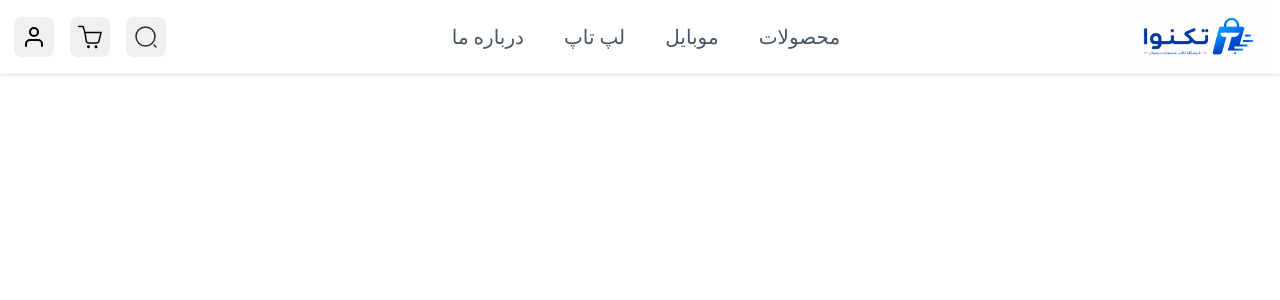
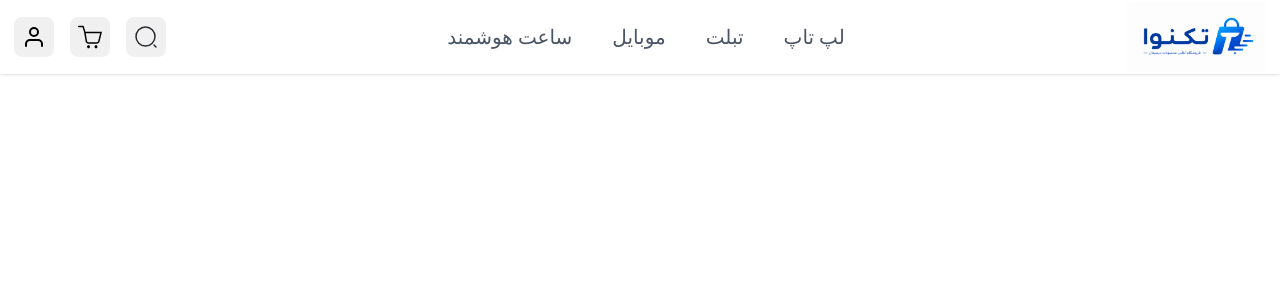
Before and after one commit to SalehSeyedmahdi/technova-store, a Next.js app: page / in a window 1280 px wide. Shown: the top 300 px of the page. Built offline with nearby package versions, Linux system fonts and the light colour scheme.

Commit message:
feat: fix title of products

```diff
--- a/src/layout/header/header.tsx
+++ b/src/layout/header/header.tsx
@@ -18,16 +18,16 @@ export default function Header() {
 			</div>
 			<ol className="hidden md:flex md:justify-center md:items-center md:gap-4 lg:gap-10 md:text-gray-600">
 				<li className="cursor-pointer hover:text-blue-700 hover:border-b-2 hover:rounded-sm">
-					درباره ما
-				</li>
-				<li className="cursor-pointer hover:text-blue-700 hover:border-b-2 hover:rounded-sm">
-					لپ تاپ
+					ساعت هوشمند
 				</li>
 				<li className="cursor-pointer hover:text-blue-700 hover:border-b-2 hover:rounded-sm">
 					موبایل
 				</li>
 				<li className="cursor-pointer hover:text-blue-700 hover:border-b-2 hover:rounded-sm">
-					محصولات
+					تبلت
+				</li>
+				<li className="cursor-pointer hover:text-blue-700 hover:border-b-2 hover:rounded-sm">
+					لپ تاپ
 				</li>
 			</ol>
 			<div className="hidden md:flex md:justify-center md:items-center md:gap-5">
```
